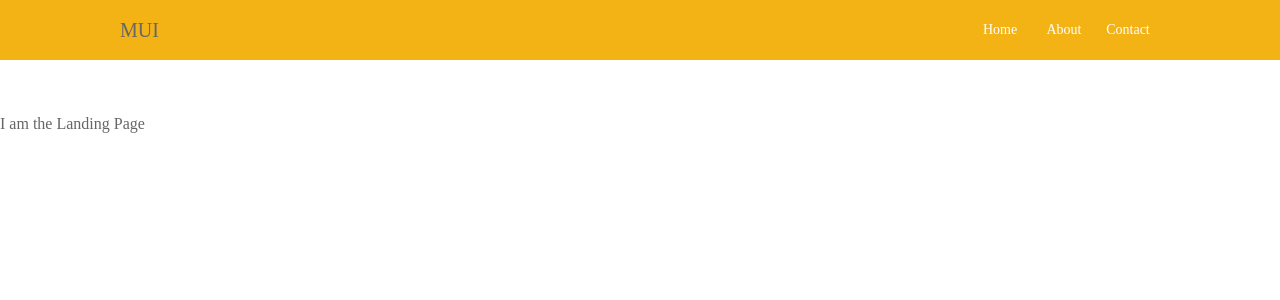
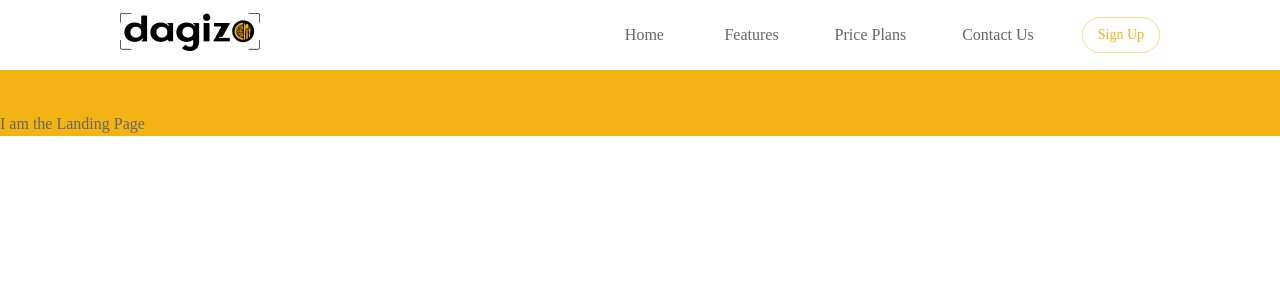
Before and after one commit to Joseph-Mutua/dagizo-landing, a React (Create React App) app: page / in a window 1280 px wide. Shown: the top 300 px of the page. Built offline with nearby package versions, Linux system fonts and the light colour scheme.

Commit message:
Feat: Adjust appbar responsiveness

```diff
--- a/src/components/DrawerAppBar.js
+++ b/src/components/DrawerAppBar.js
@@ -1,22 +1,27 @@
 import React from "react";
 
-import {AppBar,Stack, Box} from "@mui/material";
+import {
+  AppBar,
+  Stack,
+  Box,
+  CssBaseline,
+  Divider,
+  Drawer,
+  IconButton,
+  List,
+  ListItem,
+  ListItemButton,
+  ListItemText,
+  Toolbar,
+  Button,
+} from "@mui/material";
 
-import CssBaseline from "@mui/material/CssBaseline";
-import Divider from "@mui/material/Divider";
-import Drawer from "@mui/material/Drawer";
-import IconButton from "@mui/material/IconButton";
-import List from "@mui/material/List";
-import ListItem from "@mui/material/ListItem";
-import ListItemButton from "@mui/material/ListItemButton";
-import ListItemText from "@mui/material/ListItemText";
 import MenuIcon from "@mui/icons-material/Menu";
-import Toolbar from "@mui/material/Toolbar";
-import Typography from "@mui/material/Typography";
-import Button from "@mui/material/Button";
+
+import Dagizo_Logo from "./images/Dagizo_Logo.png"
 
 const drawerWidth = 240;
-const navItems = ["Home", "About", "Contact"];
+const navItems = ["Home", "Features", "Price Plans", "Contact Us"];
 
 function DrawerAppBar(props) {
   const { window } = props;
@@ -28,9 +33,10 @@ function DrawerAppBar(props) {
 
   const drawer = (
     <Box onClick={handleDrawerToggle} sx={{ textAlign: "center" }}>
-      <Typography variant="h6" sx={{ my: 2 }}>
-        MUI
-      </Typography>
+      <Box sx={{my:2}}>
+        {" "}
+        <img src={Dagizo_Logo} alt="Dagizo Logo"></img>
+      </Box>
       <Divider />
       <List>
         {navItems.map((item) => (
@@ -48,10 +54,14 @@ function DrawerAppBar(props) {
     window !== undefined ? () => window().document.body : undefined;
 
   return (
-    <Box  sx={{ display: "flex"}}>
+    <Box sx={{ display: "flex" }}>
       <CssBaseline />
-      <AppBar elevation={0} sx={{bgcolor: "primary.main"}}>
-        <Stack direction="row" alignItems="center" sx={{minHeight:60, mx:15}}>
+      <AppBar elevation={0} sx={{ bgcolor: "white" }}>
+        <Stack
+          direction="row"
+          alignItems="center"
+          sx={{ minHeight: 70, mx: 15 }}
+        >
           <IconButton
             color="inherit"
             aria-label="open drawer"
@@ -61,19 +71,32 @@ function DrawerAppBar(props) {
           >
             <MenuIcon />
           </IconButton>
-          <Typography
+          {/* <Typography
             variant="h6"
             component="div"
             sx={{ flexGrow: 1, display: { xs: "none", sm: "block" } }}
           >
             MUI
-          </Typography>
-          <Box sx={{ display: { xs: "none", sm: "block" } }}>
+          </Typography> */}
+          <Box sx={{ flexGrow: 1, display: { xs: "none", md: "block" } }}>
+            <img src={Dagizo_Logo} alt="Dagizo Logo"></img>
+          </Box>
+          <Box sx={{ display: { xs: "none", md: "block" } }}>
             {navItems.map((item) => (
-              <Button key={item} sx={{ color: "#fff", textTransform: "none" }}>
+              <Button
+                key={item}
+                sx={{
+                  fontSize: "1rem",
+                  color: "#666666",
+                  textTransform: "none",
+                  mr: 5,
+                }}
+              >
                 {item}
               </Button>
             ))}
+
+            <Button variant="outlined" sx={{color: "primary.main", borderRadius: 5, length: 25}}>Sign Up</Button>
           </Box>
         </Stack>
       </AppBar>
--- a/src/pages/LandingPage.js
+++ b/src/pages/LandingPage.js
@@ -3,9 +3,10 @@ import { Box, Typography } from "@mui/material";
 
 import DrawerAppBar from "../components/DrawerAppBar";
 
+
 const LandingPage = () => {
   return (
-    <Box>
+    <Box sx={{bgcolor: "primary.main"}}>
       <DrawerAppBar />
       <Typography>I am the Landing Page</Typography>
     </Box>
```
Also changed, not shown: src/components/images/Dagizo_Logo.png (added).
